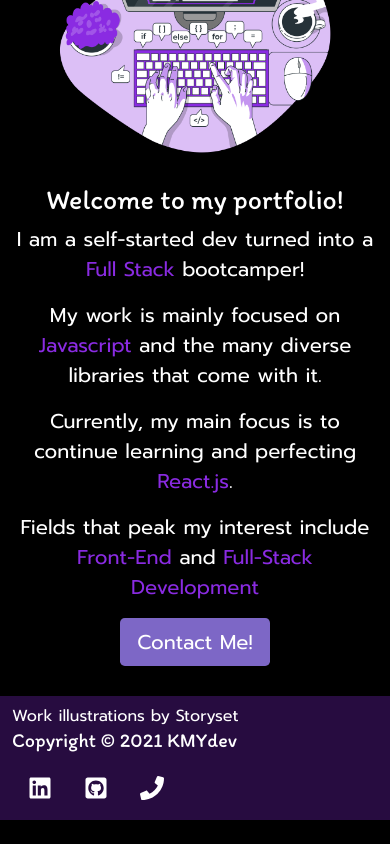
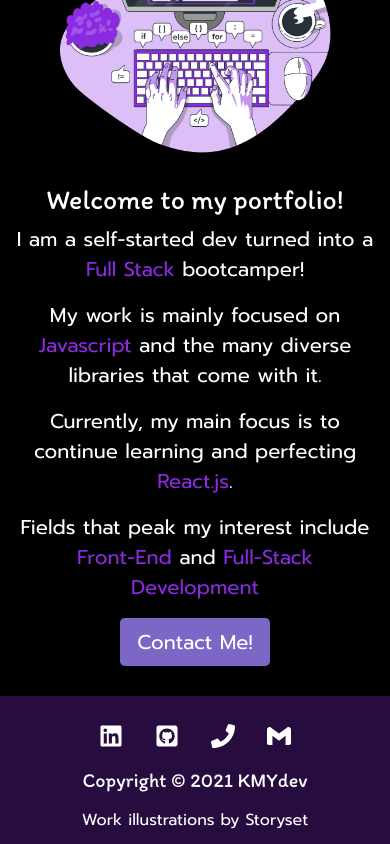
Before and after one commit to Youngin9210/kmydev-react-portfolio, a React (Create React App) app: page /home in a window 390 px wide. Shown: the part 916-1760 px from the top of the page. Before the commit the page ends 1736 px from the top, so only its background shows below. Built offline with nearby package versions, Linux system fonts and the light colour scheme.

Commit message:
making footer more responsive and adding links for phone, email, github, and linkedin

```diff
--- a/src/components/Footer.js
+++ b/src/components/Footer.js
@@ -1,6 +1,7 @@
 import React from 'react';
 import { Col, Container, ListGroup } from 'react-bootstrap';
 import { FaGithubSquare, FaLinkedin, FaPhone } from 'react-icons/fa';
+import { SiGmail } from 'react-icons/si';
 import { Link } from 'react-router-dom';
 
 export default function NavBar() {
@@ -9,17 +10,29 @@
 		<Container
 			id="footer"
 			fluid
-			className="d-flex flex-wrap justify-content-between text-center py-2"
+			className="d-flex flex-wrap-reverse justify-content-between text-center py-2"
 		>
-			<Col md={4} className="d-flex align-items-center justify-content-center">
+			<Col
+				xs={12}
+				lg={4}
+				className="d-flex align-items-center justify-content-center py-1"
+			>
 				<a href="https://storyset.com/work" className="attribution">
 					Work illustrations by Storyset
 				</a>
 			</Col>
-			<Col md={4} className="d-flex align-items-center justify-content-center">
+			<Col
+				xs={12}
+				lg={4}
+				className="d-flex align-items-center justify-content-center py-1"
+			>
 				<h5>Copyright &copy; {year} KMYdev</h5>
 			</Col>
-			<Col md={4} className="d-flex align-items-center justify-content-center">
+			<Col
+				xs={12}
+				lg={4}
+				className="d-flex align-items-center justify-content-center py-1"
+			>
 				<ListGroup horizontal className="footerList">
 					<ListGroup.Item className="footerItem">
 						<Link
@@ -36,7 +49,26 @@
 					</ListGroup.Item>
 					<ListGroup.Item className="footerItem">
 						<Link className="footerLink" to="">
-							<FaPhone />
+							<FaPhone
+								to="#"
+								onClick={(e) => {
+									window.location = 'tel:+19376702584';
+									e.preventDefault();
+								}}
+							/>
+						</Link>
+					</ListGroup.Item>
+					<ListGroup.Item className="footerItem">
+						<Link
+							className="footerLink"
+							to="#"
+							onClick={(e) => {
+								window.location =
+									'mailto:kyleyoung.9210@gmail.com?subject=Portfolio';
+								e.preventDefault();
+							}}
+						>
+							<SiGmail />
 						</Link>
 					</ListGroup.Item>
 				</ListGroup>
```
